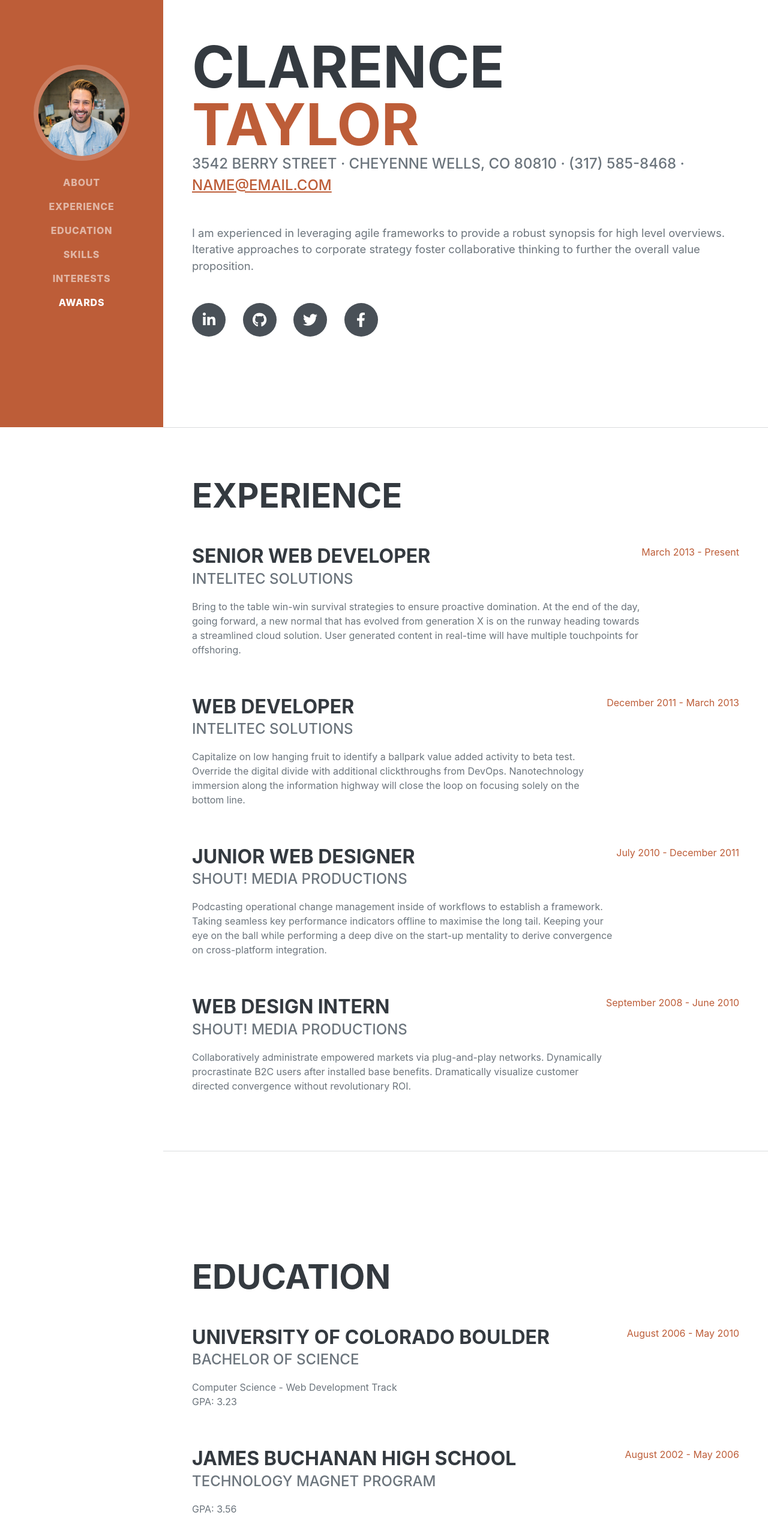
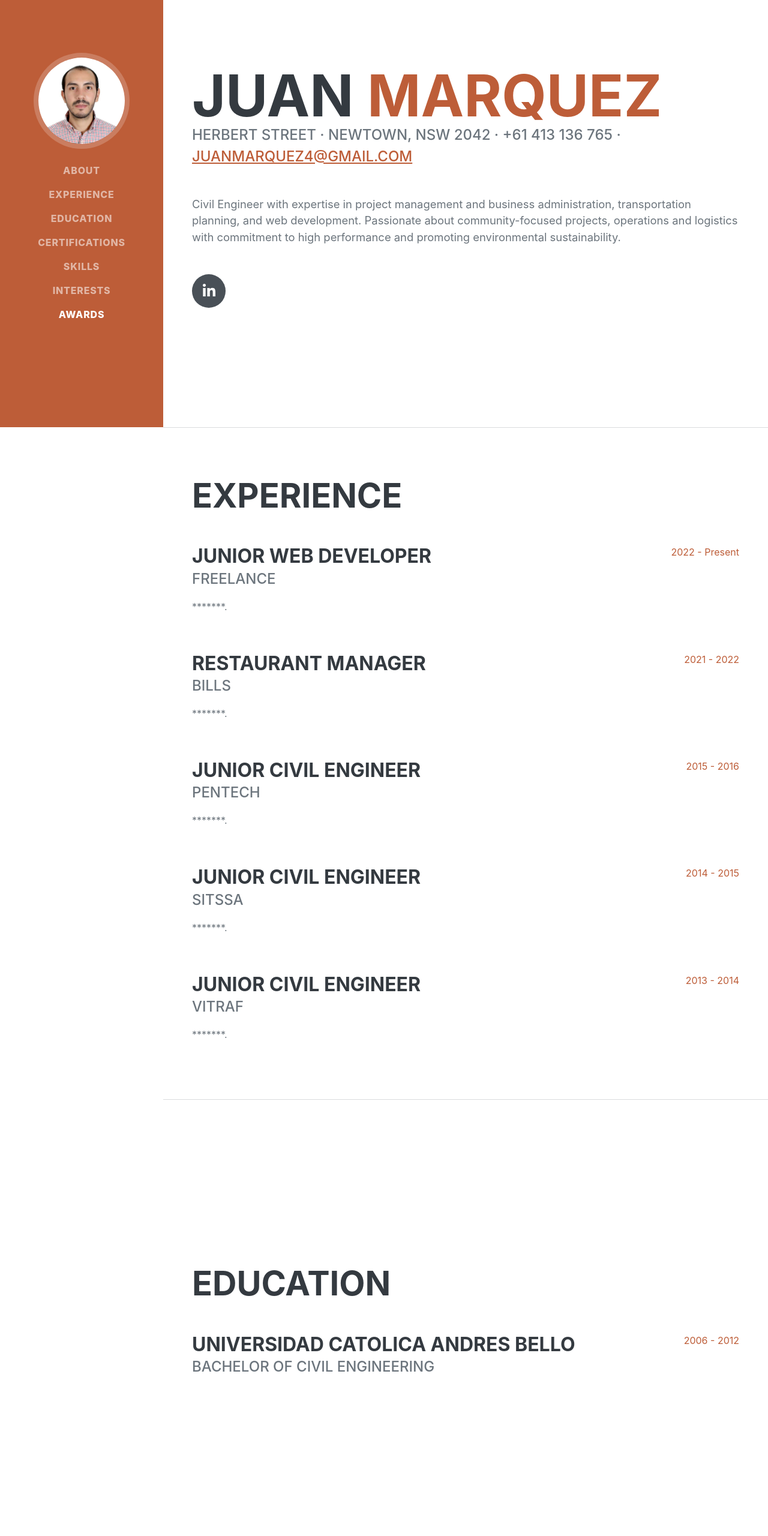
Before and after one commit to juanmarquez4/juanmarquez, a plain HTML site: page index.html in a window 1280 px wide. Shown: the part 88-2648 px from the top of the page at 60% size. Drawn offline with nearby package versions, Linux system fonts and the light colour scheme; a web font is replaced by a local one.

Commit message:
Updated html

```diff
--- a/index.html
+++ b/index.html
@@ -19,8 +19,8 @@
         <!-- Navigation-->
         <nav class="navbar navbar-expand-lg navbar-dark bg-primary fixed-top" id="sideNav">
             <a class="navbar-brand js-scroll-trigger" href="#page-top">
-                <span class="d-block d-lg-none">Clarence Taylor</span>
-                <span class="d-none d-lg-block"><img class="img-fluid img-profile rounded-circle mx-auto mb-2" src="assets/img/profile.jpg" alt="..." /></span>
+                <span class="d-block d-lg-none">Juan Marquez</span>
+                <span class="d-none d-lg-block"><img class="img-fluid img-profile rounded-circle mx-auto mb-2" src="assets/img/Photo.jpg" alt="..." /></span>
             </a>
             <button class="navbar-toggler" type="button" data-bs-toggle="collapse" data-bs-target="#navbarResponsive" aria-controls="navbarResponsive" aria-expanded="false" aria-label="Toggle navigation"><span class="navbar-toggler-icon"></span></button>
             <div class="collapse navbar-collapse" id="navbarResponsive">
@@ -28,6 +28,7 @@
                     <li class="nav-item"><a class="nav-link js-scroll-trigger" href="#about">About</a></li>
                     <li class="nav-item"><a class="nav-link js-scroll-trigger" href="#experience">Experience</a></li>
                     <li class="nav-item"><a class="nav-link js-scroll-trigger" href="#education">Education</a></li>
+                    <li class="nav-item"><a class="nav-link js-scroll-trigger" href="#certifications">Certifications</a></li>
                     <li class="nav-item"><a class="nav-link js-scroll-trigger" href="#skills">Skills</a></li>
                     <li class="nav-item"><a class="nav-link js-scroll-trigger" href="#interests">Interests</a></li>
                     <li class="nav-item"><a class="nav-link js-scroll-trigger" href="#awards">Awards</a></li>
@@ -40,19 +41,19 @@
             <section class="resume-section" id="about">
                 <div class="resume-section-content">
                     <h1 class="mb-0">
-                        Clarence
-                        <span class="text-primary">Taylor</span>
+                        Juan
+                        <span class="text-primary">Marquez</span>
                     </h1>
                     <div class="subheading mb-5">
-                        3542 Berry Street · Cheyenne Wells, CO 80810 · (317) 585-8468 ·
-                        <a href="mailto:name@email.com">name@email.com</a>
+                        Herbert Street · Newtown, NSW 2042 · +61 413 136 765 ·
+                        <a href="mailto:juanmarquez4@gmail.com">juanmarquez4@gmail.com</a>
                     </div>
-                    <p class="lead mb-5">I am experienced in leveraging agile frameworks to provide a robust synopsis for high level overviews. Iterative approaches to corporate strategy foster collaborative thinking to further the overall value proposition.</p>
+                    <p class="lead mb-5">Civil Engineer with expertise in project management and business administration, transportation planning, and web development. Passionate about community-focused projects, operations and logistics with commitment to high performance and promoting environmental sustainability.</p>
                     <div class="social-icons">
                         <a class="social-icon" href="#!"><i class="fab fa-linkedin-in"></i></a>
-                        <a class="social-icon" href="#!"><i class="fab fa-github"></i></a>
+                        <!-- <a class="social-icon" href="#!"><i class="fab fa-github"></i></a>
                         <a class="social-icon" href="#!"><i class="fab fa-twitter"></i></a>
-                        <a class="social-icon" href="#!"><i class="fab fa-facebook-f"></i></a>
+                        <a class="social-icon" href="#!"><i class="fab fa-facebook-f"></i></a> -->
                     </div>
                 </div>
             </section>
@@ -63,35 +64,43 @@
                     <h2 class="mb-5">Experience</h2>
                     <div class="d-flex flex-column flex-md-row justify-content-between mb-5">
                         <div class="flex-grow-1">
-                            <h3 class="mb-0">Senior Web Developer</h3>
-                            <div class="subheading mb-3">Intelitec Solutions</div>
-                            <p>Bring to the table win-win survival strategies to ensure proactive domination. At the end of the day, going forward, a new normal that has evolved from generation X is on the runway heading towards a streamlined cloud solution. User generated content in real-time will have multiple touchpoints for offshoring.</p>
+                            <h3 class="mb-0">Junior Web Developer</h3>
+                            <div class="subheading mb-3">Freelance</div>
+                            <p>*******.</p>
                         </div>
-                        <div class="flex-shrink-0"><span class="text-primary">March 2013 - Present</span></div>
+                        <div class="flex-shrink-0"><span class="text-primary">2022 - Present</span></div>
                     </div>
                     <div class="d-flex flex-column flex-md-row justify-content-between mb-5">
                         <div class="flex-grow-1">
-                            <h3 class="mb-0">Web Developer</h3>
-                            <div class="subheading mb-3">Intelitec Solutions</div>
-                            <p>Capitalize on low hanging fruit to identify a ballpark value added activity to beta test. Override the digital divide with additional clickthroughs from DevOps. Nanotechnology immersion along the information highway will close the loop on focusing solely on the bottom line.</p>
+                            <h3 class="mb-0">Restaurant Manager</h3>
+                            <div class="subheading mb-3">Bills</div>
+                            <p>*******.</p>
                         </div>
-                        <div class="flex-shrink-0"><span class="text-primary">December 2011 - March 2013</span></div>
+                        <div class="flex-shrink-0"><span class="text-primary">2021 - 2022</span></div>
                     </div>
                     <div class="d-flex flex-column flex-md-row justify-content-between mb-5">
                         <div class="flex-grow-1">
-                            <h3 class="mb-0">Junior Web Designer</h3>
-                            <div class="subheading mb-3">Shout! Media Productions</div>
-                            <p>Podcasting operational change management inside of workflows to establish a framework. Taking seamless key performance indicators offline to maximise the long tail. Keeping your eye on the ball while performing a deep dive on the start-up mentality to derive convergence on cross-platform integration.</p>
+                            <h3 class="mb-0">Junior Civil Engineer</h3>
+                            <div class="subheading mb-3">Pentech</div>
+                            <p>*******.</p>
                         </div>
-                        <div class="flex-shrink-0"><span class="text-primary">July 2010 - December 2011</span></div>
+                        <div class="flex-shrink-0"><span class="text-primary">2015 - 2016</span></div>
+                    </div>
+                    <div class="d-flex flex-column flex-md-row justify-content-between mb-5">
+                        <div class="flex-grow-1">
+                            <h3 class="mb-0">Junior Civil Engineer</h3>
+                            <div class="subheading mb-3">Sitssa</div>
+                            <p>*******.</p>
+                        </div>
+                        <div class="flex-shrink-0"><span class="text-primary">2014 - 2015</span></div>
                     </div>
                     <div class="d-flex flex-column flex-md-row justify-content-between">
                         <div class="flex-grow-1">
-                            <h3 class="mb-0">Web Design Intern</h3>
-                            <div class="subheading mb-3">Shout! Media Productions</div>
-                            <p>Collaboratively administrate empowered markets via plug-and-play networks. Dynamically procrastinate B2C users after installed base benefits. Dramatically visualize customer directed convergence without revolutionary ROI.</p>
+                            <h3 class="mb-0">Junior Civil Engineer</h3>
+                            <div class="subheading mb-3">Vitraf</div>
+                            <p>*******.</p>
                         </div>
-                        <div class="flex-shrink-0"><span class="text-primary">September 2008 - June 2010</span></div>
+                        <div class="flex-shrink-0"><span class="text-primary">2013 - 2014</span></div>
                     </div>
                 </div>
             </section>
@@ -102,21 +111,69 @@
                     <h2 class="mb-5">Education</h2>
                     <div class="d-flex flex-column flex-md-row justify-content-between mb-5">
                         <div class="flex-grow-1">
-                            <h3 class="mb-0">University of Colorado Boulder</h3>
-                            <div class="subheading mb-3">Bachelor of Science</div>
-                            <div>Computer Science - Web Development Track</div>
-                            <p>GPA: 3.23</p>
+                            <h3 class="mb-0">Universidad Catolica Andres Bello</h3>
+                            <div class="subheading mb-3">Bachelor of Civil Engineering</div>
                         </div>
-                        <div class="flex-shrink-0"><span class="text-primary">August 2006 - May 2010</span></div>
+                        <div class="flex-shrink-0"><span class="text-primary">2006 - 2012</span></div>
                     </div>
-                    <div class="d-flex flex-column flex-md-row justify-content-between">
+                    <!-- <div class="d-flex flex-column flex-md-row justify-content-between">
                         <div class="flex-grow-1">
                             <h3 class="mb-0">James Buchanan High School</h3>
                             <div class="subheading mb-3">Technology Magnet Program</div>
                             <p>GPA: 3.56</p>
                         </div>
                         <div class="flex-shrink-0"><span class="text-primary">August 2002 - May 2006</span></div>
+                    </div> -->
+                </div>
+            </section>
+            <hr class="m-0" />
+              <!-- Certifications-->
+              <section class="resume-section" id="certifications">
+                <div class="resume-section-content">
+                    <h2 class="mb-5">Certifications</h2>
+                    <div class="d-flex flex-column flex-md-row justify-content-between mb-5">
+                        <div class="flex-grow-1">
+                            <h3 class="mb-0">The University of Sydney</h3>
+                            <div class="subheading mb-3">Coding Bootcamp</div>
+                        </div>
+                        <div class="flex-shrink-0"><span class="text-primary">2022</span></div>
                     </div>
+                    <div class="d-flex flex-column flex-md-row justify-content-between mb-5">
+                        <div class="flex-grow-1">
+                            <h3 class="mb-0">Clarendon Business College</h3>
+                            <div class="subheading mb-3">Advance Diploma of Program Management</div>
+                        </div>
+                        <div class="flex-shrink-0"><span class="text-primary">2020</span></div>
+                    </div>
+                    <div class="d-flex flex-column flex-md-row justify-content-between mb-5">
+                        <div class="flex-grow-1">
+                            <h3 class="mb-0">Academies Australasia Institute</h3>
+                            <div class="subheading mb-3">Advance Diploma of Leadership and Management</div>
+                        </div>
+                        <div class="flex-shrink-0"><span class="text-primary">2019</span></div>
+                    </div>
+                    <div class="d-flex flex-column flex-md-row justify-content-between mb-5">
+                        <div class="flex-grow-1">
+                            <h3 class="mb-0">Academies Australasia Institute</h3>
+                            <div class="subheading mb-3">Diploma of Leadership and Management</div>
+                        </div>
+                        <div class="flex-shrink-0"><span class="text-primary">2018</span></div>
+                    </div>
+                    <div class="d-flex flex-column flex-md-row justify-content-between">
+                        <div class="flex-grow-1">
+                            <h3 class="mb-0">Australian College of Technology</h3>
+                            <div class="subheading mb-3">Diploma of Project Management</div>
+                        </div>
+                        <div class="flex-shrink-0"><span class="text-primary">2017</span></div>
+                    </div>
+                    <!-- <div class="d-flex flex-column flex-md-row justify-content-between">
+                        <div class="flex-grow-1">
+                            <h3 class="mb-0">James Buchanan High School</h3>
+                            <div class="subheading mb-3">Technology Magnet Program</div>
+                            <p>GPA: 3.56</p>
+                        </div>
+                        <div class="flex-shrink-0"><span class="text-primary">August 2002 - May 2006</span></div>
+                    </div> -->
                 </div>
             </section>
             <hr class="m-0" />
@@ -129,17 +186,17 @@
                         <li class="list-inline-item"><i class="fab fa-html5"></i></li>
                         <li class="list-inline-item"><i class="fab fa-css3-alt"></i></li>
                         <li class="list-inline-item"><i class="fab fa-js-square"></i></li>
-                        <li class="list-inline-item"><i class="fab fa-angular"></i></li>
+                        <!-- <li class="list-inline-item"><i class="fab fa-angular"></i></li> -->
                         <li class="list-inline-item"><i class="fab fa-react"></i></li>
                         <li class="list-inline-item"><i class="fab fa-node-js"></i></li>
-                        <li class="list-inline-item"><i class="fab fa-sass"></i></li>
-                        <li class="list-inline-item"><i class="fab fa-less"></i></li>
-                        <li class="list-inline-item"><i class="fab fa-wordpress"></i></li>
-                        <li class="list-inline-item"><i class="fab fa-gulp"></i></li>
-                        <li class="list-inline-item"><i class="fab fa-grunt"></i></li>
+                        <!-- <li class="list-inline-item"><i class="fab fa-sass"></i></li> -->
+                        <!-- <li class="list-inline-item"><i class="fab fa-less"></i></li> -->
+                        <!-- <li class="list-inline-item"><i class="fab fa-wordpress"></i></li> -->
+                        <!-- <li class="list-inline-item"><i class="fab fa-gulp"></i></li> -->
+                        <!-- <li class="list-inline-item"><i class="fab fa-grunt"></i></li> -->
                         <li class="list-inline-item"><i class="fab fa-npm"></i></li>
                     </ul>
-                    <div class="subheading mb-3">Workflow</div>
+                    <!-- <div class="subheading mb-3">Workflow</div>
                     <ul class="fa-ul mb-0">
                         <li>
                             <span class="fa-li"><i class="fas fa-check"></i></span>
@@ -157,7 +214,7 @@
                             <span class="fa-li"><i class="fas fa-check"></i></span>
                             Agile Development & Scrum
                         </li>
-                    </ul>
+                    </ul> -->
                 </div>
             </section>
             <hr class="m-0" />
@@ -173,7 +230,7 @@
             <!-- Awards-->
             <section class="resume-section" id="awards">
                 <div class="resume-section-content">
-                    <h2 class="mb-5">Awards & Certifications</h2>
+                    <h2 class="mb-5">Awards<!--& Certifications--></h2>
                     <ul class="fa-ul mb-0">
                         <li>
                             <span class="fa-li"><i class="fas fa-trophy text-warning"></i></span>
```
